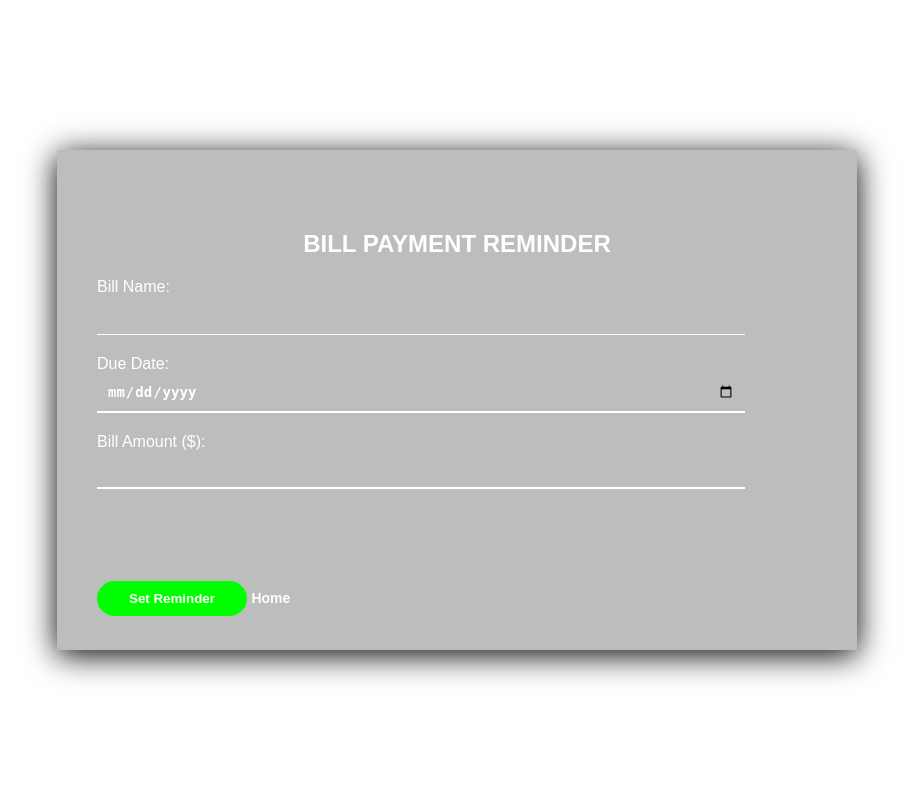
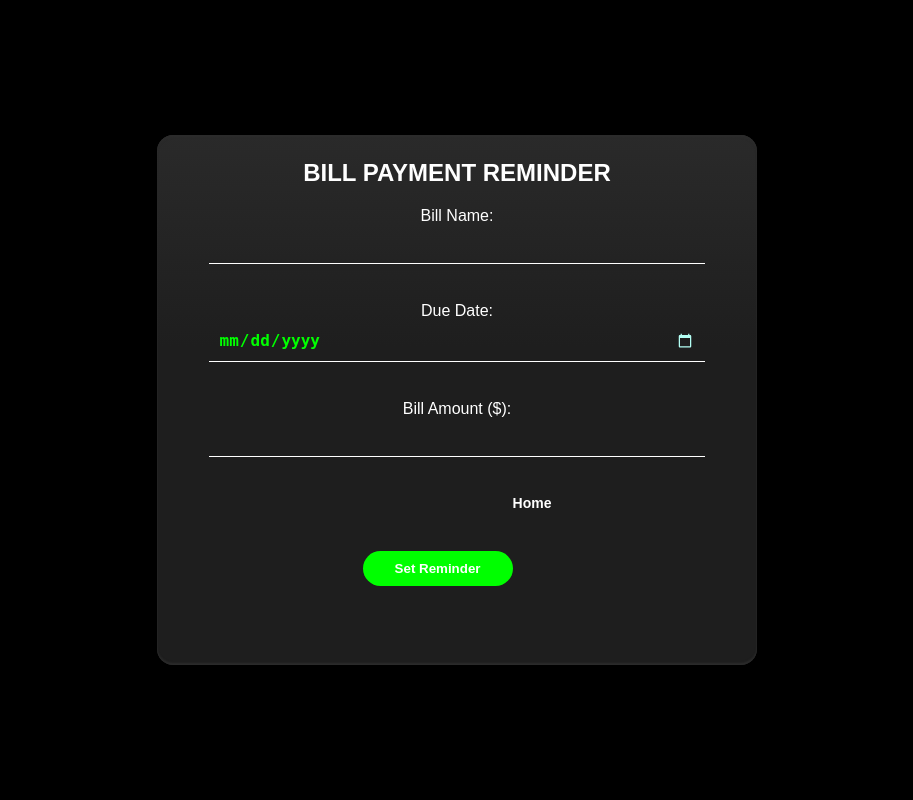
Before and after one commit to Karnik007/WealthWise, a Django app: page /WW/B.html/ in a window 1280 px wide. Shown: the whole page, without its empty margins (183-1096 px from the left). Run offline with Django 5.2, Linux system fonts and the light colour scheme.

Commit message:
commit modify_code

```diff
--- a/p/WW/templates/WW/B.html
+++ b/p/WW/templates/WW/B.html
@@ -5,57 +5,85 @@
     <meta charset="UTF-8">
     <meta name="viewport" content="width=device-width, initial-scale=1.0">
     <title>Bill Payment Reminder</title>
-    <link rel="stylesheet" href="{% static 'B.css' %}">
+    <link rel="stylesheet" href="{% static 'B.css' %}?v=1.0">
 </head>
 <body>
+
 
     <div class="contact-form">
         <h2>Bill Payment Reminder</h2>
         <form id="billForm" method="POST">
             {% csrf_token %}
+            <div>
                 <label for="billName">Bill Name:</label>
                 <input type="text" id="billName" name="billName" placeholder="" required>
+            </div>
             <br>
 
+            <div>
                 <label for="dueDate">Due Date:</label>
                 <input type="date" id="dueDate" name="dueDate" required>
+            </div>
             <br>
 
+            <div>
                 <label for="amount">Bill Amount ($):</label>
                 <input type="number" id="amount" name="amount" placeholder="" required>
                 {{BillForm.as_p}}
+            </div>
             <br>
 
-            <button type="submit" name="billForm" class="btn2" >Set Reminder</button>
-            <a href="{%  url 'home' %}" >Home</a>
+            <div class="btn-area">
+                <button type="submit" name="billForm" class="btn2">Set Reminder</button>
+                <a href="{% url 'home' %}">Home</a>
+            </div>
         </form>
     </div>
 
+    <div>
         <script>
+            document.addEventListener('DOMContentLoaded', () => {
                 document.getElementById('billForm').addEventListener('submit', function(event) {
                     event.preventDefault();
 
                     let billName = document.getElementById('billName').value;
                     let dueDate = document.getElementById('dueDate').value;
                     let amount = document.getElementById('amount').value;
-            let contact = document.getElementById('contact').value;
+                    let csrfToken = document.querySelector('[name=csrfmiddlewaretoken]').value;
 
-
-            if (billName && dueDate && amount && contact) {
-                document.getElementById('reminderBill').textContent = billName;
-                document.getElementById('reminderAmount').textContent = amount;
-                document.getElementById('reminderDate').textContent = dueDate;
-                document.getElementById('reminderContact').textContent = contact;
-                document.getElementById('reminderMessage').style.display = 'block';
-
-                alert(`Reminder Set!\n\nBill: ${billName}\nAmount: $${amount}\nDue Date: ${dueDate}\nNotification will be sent to: ${contact}`);
-
+                    if (billName && dueDate && amount) {
+                        fetch("{% url 'i3' %}", {
+                            method: 'POST',
+                            headers: {
+                                'Content-Type': 'application/json',
+                                'X-CSRFToken': csrfToken
+                            },
+                            body: JSON.stringify({
+                                billName: billName,
+                                dueDate: dueDate,
+                                amount: amount
+                            })
+                        })
+                        .then(response => response.json())
+                        .then(data => {
+                            if (data.success) {
+                                alert('Reminder Set Successfully!');
                                 document.getElementById('billForm').reset();
+                            } else {
+                                alert('Error setting reminder.');
+                            }
+                        })
+                        .catch(error => {
+                            console.error('Error:', error);
+                            alert('Error setting reminder.');
+                        });
                     } else {
                         alert("Please fill in all fields.");
                     }
                 });
+            });
         </script>
+    </div>
 
 </body>
 </html>
--- a/p/static/B.css
+++ b/p/static/B.css
@@ -6,7 +6,7 @@
 :root {
     --primary-green: #00ff00;
     --secondary-green: #00cc00;
-	--dark-bg: #121212;
+    --dark-bg: #000000;
     --card-bg: #1e1e1e;
     --text-color: #ffffff;
     --border-color: #2a2a2a;
@@ -15,25 +15,28 @@
 body {
     margin: 0;
     padding: 0;
-
     background-size: cover;
     background-attachment: fixed;
     height: 100vh;
     font-family: sans-serif;
     color: var(--text-color);
+    display: flex;
+    justify-content: center;
+    align-items: center;
+    background-color: var(--dark-bg);
 }
 .contact-form {
-	position: absolute;
-	top: 50%;
-	left: 50%;
-	transform: translate(-50%, -50%);
-	width: 800px;
-	border-radius: 10;
-	height: 500px;
-	padding: 80px 40px;
-	box-sizing: border-box;
-	background-color: rgba(41, 39, 39, 0.3);
-	box-shadow: 0 5px 30px black;
+    width: 600px;
+    height: auto;
+    border-radius: 16px;
+    background: linear-gradient(180deg, var(--border-color) 0%, var(--card-bg) 40%);
+    backdrop-filter: blur(4px);
+    box-shadow: inset 0 2px 2px 0 var(--hover-bg), inset 0 -2px 2px 0 var(--hover-bg);
+    padding: 24px;
+    display: flex;
+    flex-direction: column;
+    justify-content: center;
+    text-align: center;
 }
 .avatar {
     position: relative;
@@ -42,15 +45,7 @@ body {
     border-radius: 50%;
     overflow: visible;
     top: calc(-80px/2); /* Centers the avatar vertically within the contact form */
-	/* Option 1: Align the avatar to the top of the contact form */
-	/* top: 0; */
-
-	/* Option 2: Align the avatar to the bottom of the contact form */
-	/* top: calc(100% - 80px); */
-
-	/* Option 3: Align the avatar to the middle of the contact form */
-	/* top: 50%; transform: translateY(-50%); */
-	left: calc(50% - 50px);
+    left: calc(50% - 40px);
     border: 5px solid var(--text-color);
 }
 .contact-form h2 {
@@ -78,13 +73,18 @@ body {
     color: var(--text-color);
 }
 .contact-form input[type="text"],
-.contact-form input[type="password"] {
+.contact-form input[type="password"],
+.contact-form input[type="number"],
+.contact-form input[type="date"] {
     border: none;
     border-bottom: 1px solid var(--text-color);
     background: transparent;
     outline: none;
-	color: var(--text-color);
+    color: var(--primary-green);
     font-size: 16px;
+}
+.contact-form input[type="date"]::-webkit-calendar-picker-indicator {
+    filter: invert(1) sepia(1) saturate(5) hue-rotate(90deg);
 }
 .btn2 {
     padding: 10px;
```
Also changed, not shown: p/WW/templates/WW/migrations/0001_initial.py (renamed from p/WW/migrations/0001_initial.py), p/WW/templates/WW/migrations/0002_monthlydata_entry.py (renamed from p/WW/migrations/0002_monthlydata_entry.py), p/WW/templates/WW/migrations/0003_remove_monthlydata_user_delete_entry_and_more.py (renamed from p/WW/migrations/0003_remove_monthlydata_user_delete_entry_and_more.py), p/WW/templates/WW/migrations/0004_monthlydata_income_expense.py (renamed from p/WW/migrations/0004_monthlydata_income_expense.py), p/WW/templates/WW/migrations/0005_remove_income_monthly_data_remove_income_user_and_more.py (renamed from p/WW/migrations/0005_remove_income_monthly_data_remove_income_user_and_more.py), p/WW/templates/WW/migrations/0006_bill.py (renamed from p/WW/migrations/0006_bill.py), p/WW/templates/WW/migrations/__init__.py (added). Lines whose indentation alone changed are shown as unchanged.
